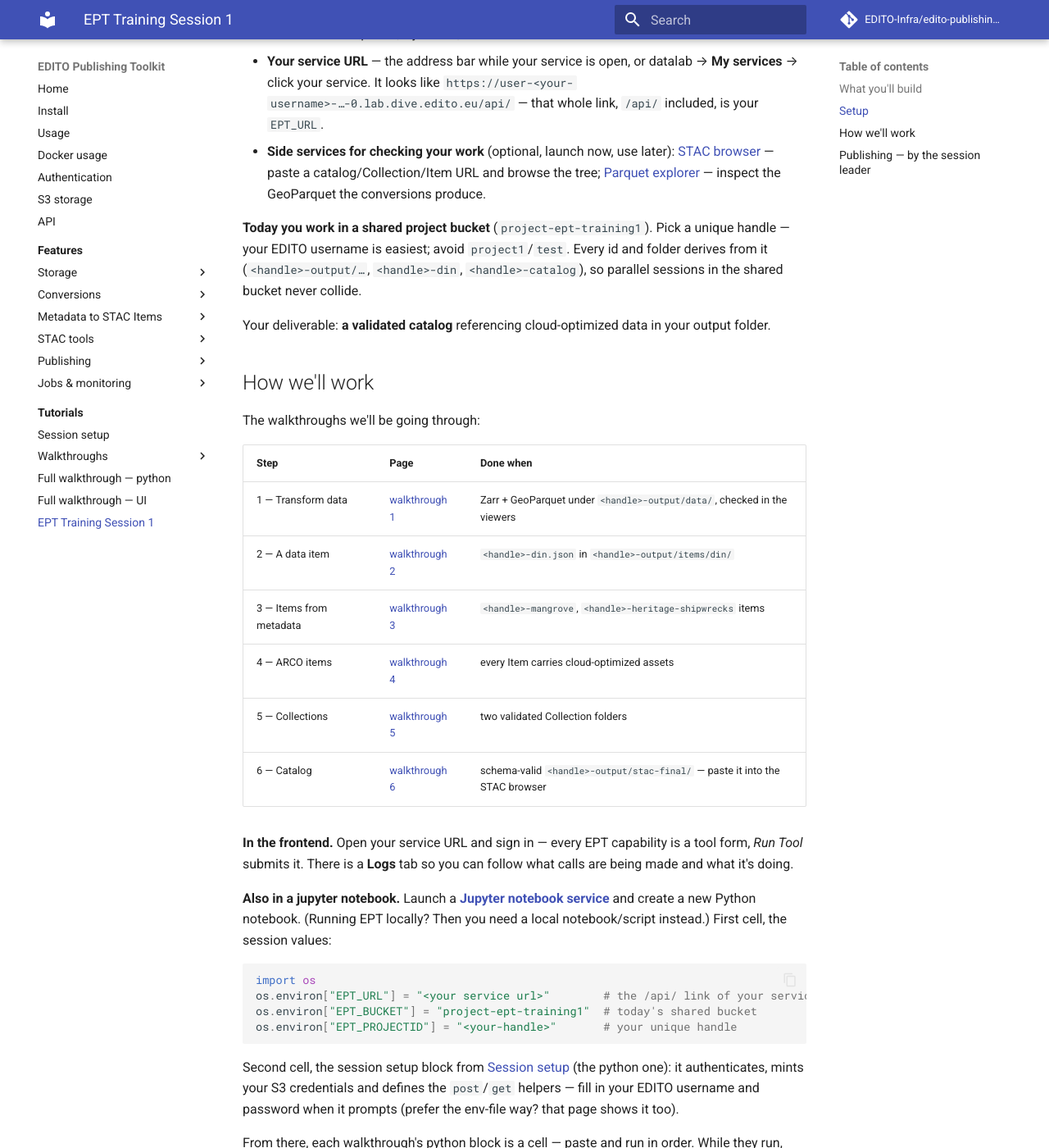
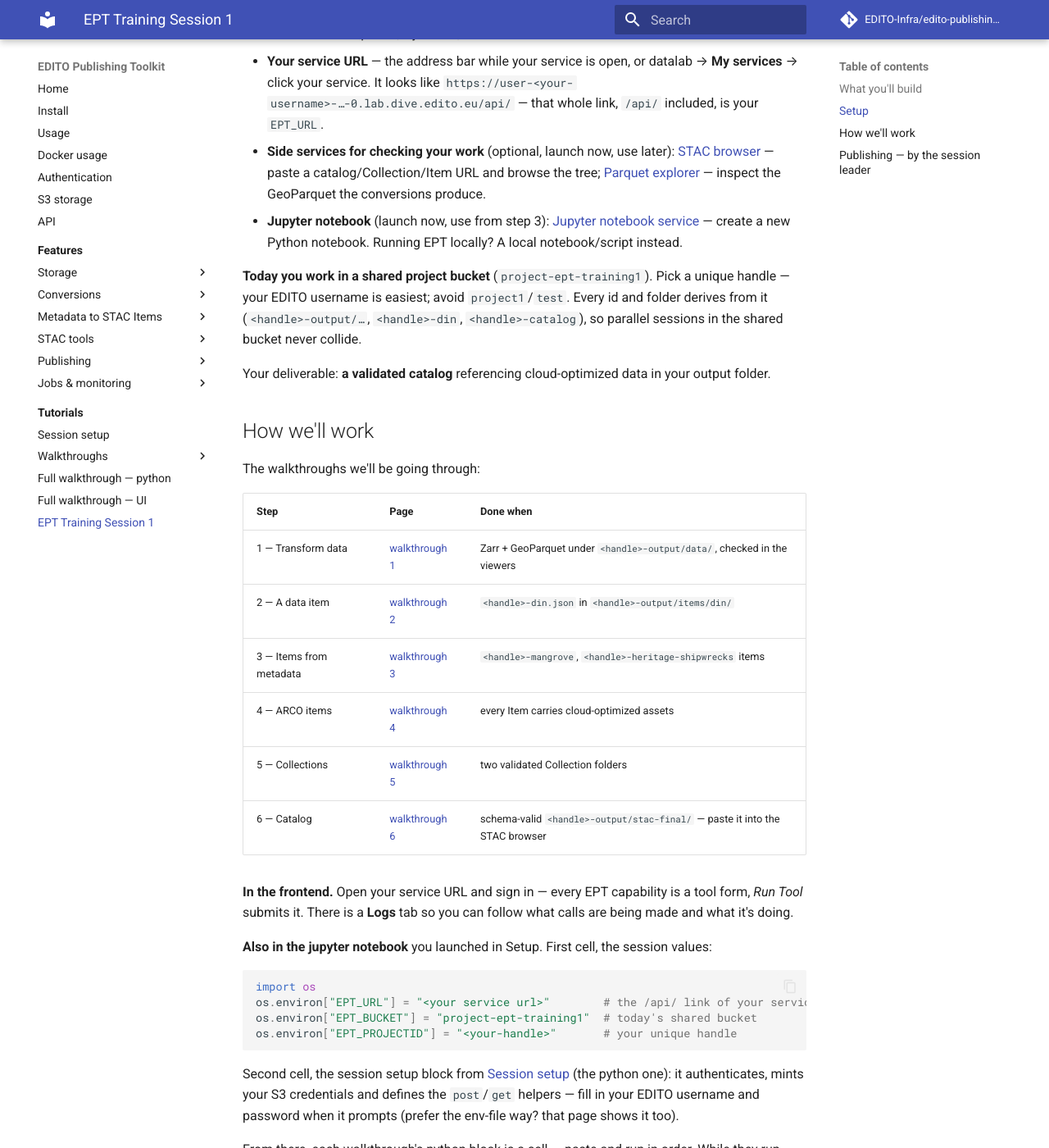
Before and after one commit to EDITO-Infra/edito-publishing-toolkit-backend, an MkDocs documentation site: the page built from docs/tutorials/ept-training-1.md, in a window 1280 px wide and 1400 px high, scrolled down 1177 px. Shown: the whole window at 82% size. Built offline with MkDocs 1.6.1 and Material for MkDocs 9.7.7, drawn with Linux system fonts in a browser that asks for light colours; comment, search, counter and statistics services are not loaded.

Commit message:
docs: launch jupyter notebook during setup

````diff
--- a/docs/tutorials/ept-training-1.md
+++ b/docs/tutorials/ept-training-1.md
@@ -65,6 +65,10 @@
    catalog/Collection/Item URL and browse the tree;
    [Parquet explorer](https://datalab.dive.edito.eu/launcher/service-playground/parquet-explorer) —
    inspect the GeoParquet the conversions produce.
+- **Jupyter notebook** (launch now, use from step 3):
+   [Jupyter notebook service](https://datalab.dive.edito.eu/launcher/ide/jupyter-python)
+   — create a new Python notebook. Running EPT locally? A local
+   notebook/script instead.
 
 **Today you work in a shared project bucket** (`project-ept-training1`).
 Pick a unique handle — your EDITO username is easiest; avoid
@@ -93,10 +97,8 @@
 **Logs** tab so you can follow
 what calls are being made and what it's doing.
 
-**Also in a jupyter notebook.** Launch a [**Jupyter notebook
-service**](https://datalab.dive.edito.eu/launcher/ide/jupyter-python)
-and create a new Python notebook. (Running EPT locally? Then you need a
-local notebook/script instead.) First cell, the session values:
+**Also in the jupyter notebook** you launched in Setup. First cell,
+the session values:
 
 ```python
 import os
````
